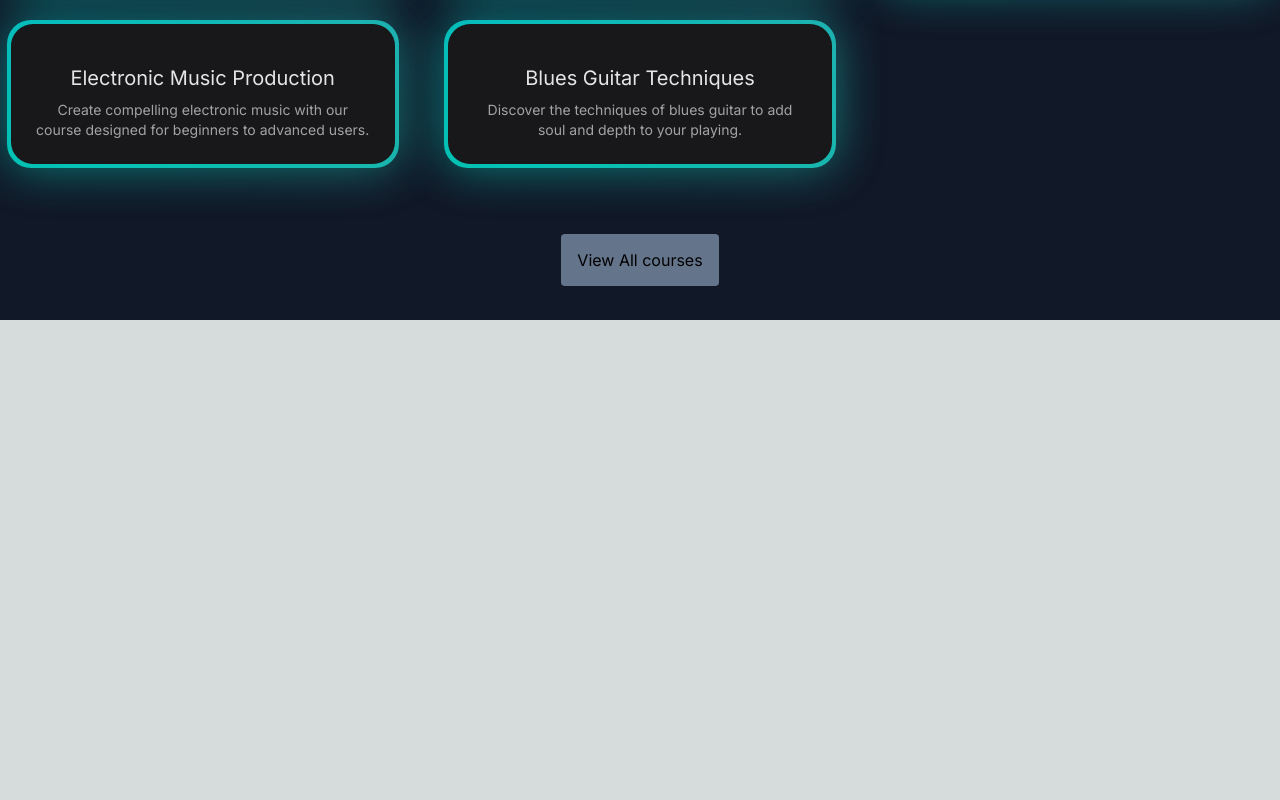
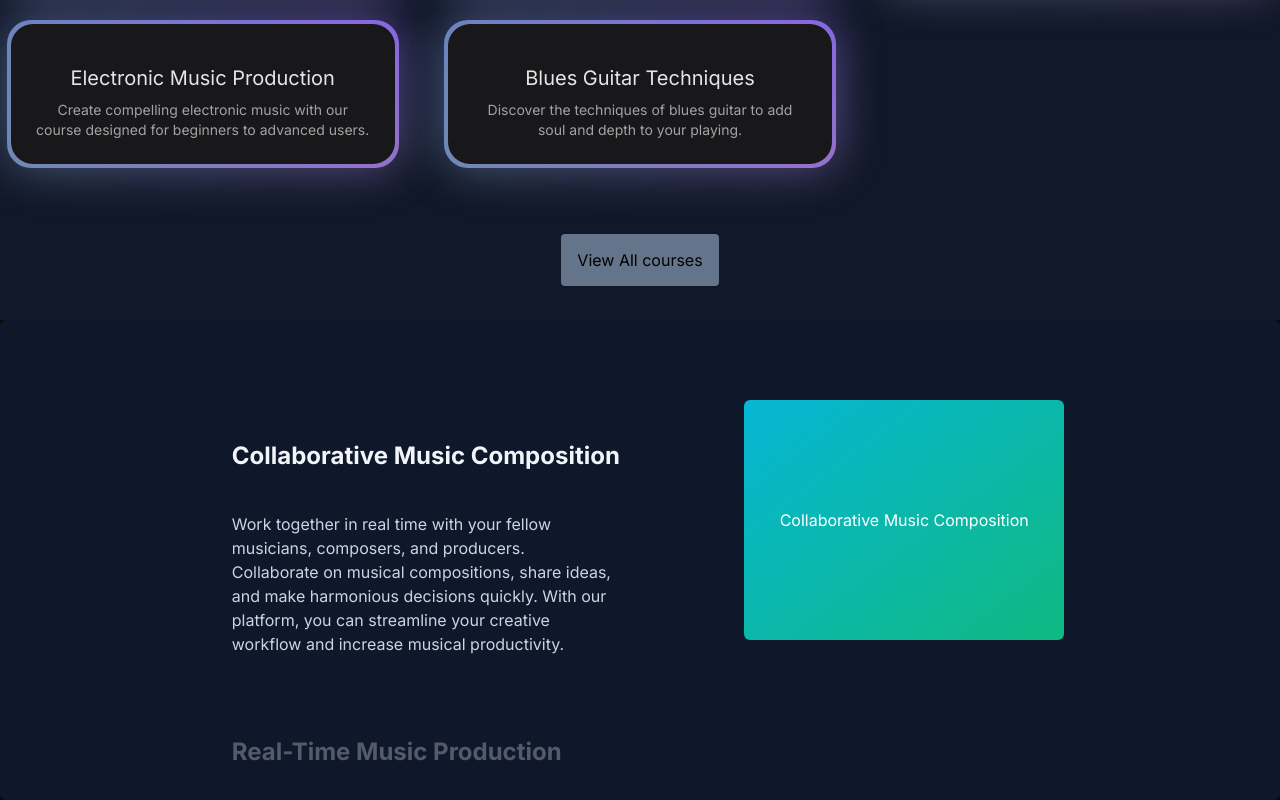
Before and after one commit to Developer-vansh/Music-Nextjs, a Next.js app: page / in a window 1280 px wide. Shown: the part 972-1772 px from the top of the page. Before the commit the page ends 1292 px from the top, so only its background shows below. Built offline with nearby package versions, Linux system fonts and the light colour scheme.

Commit message:
feat: Add WhyChooseUsSection to home page

```diff
--- a/src/app/page.tsx
+++ b/src/app/page.tsx
@@ -1,11 +1,13 @@
 import FeaturedSection from "@/components/FeaturedSection";
 import HeroSection from "@/components/HeroSection";
+import WhyChooseUsSection from "@/components/WhyChooseUsSection";
 
 export default function Home() {
   return (
     <main className="min-h-screen bg-black/[0.96] antialiased bg-grid-white/[0.02]">
     <HeroSection/>
     <FeaturedSection/>
+    <WhyChooseUsSection/>
       </main>
   );
 }
--- /dev/null
+++ b/src/components/WhyChooseUsSection.tsx
@@ -0,0 +1,56 @@
+"use client";
+import React from "react";
+import { StickyScroll } from "./ui/sticky-scroll-reveal";
+import Image from "next/image";
+
+const content = [
+    {
+      title: "Collaborative Music Composition",
+      description:
+        "Work together in real time with your fellow musicians, composers, and producers. Collaborate on musical compositions, share ideas, and make harmonious decisions quickly. With our platform, you can streamline your creative workflow and increase musical productivity.",
+      content: (
+        <div className="h-full w-full bg-[linear-gradient(to_bottom_right,var(--cyan-500),var(--emerald-500))] flex items-center justify-center text-white">
+          Collaborative Music Composition
+        </div>
+      ),
+    },
+    {
+      title: "Real-Time Music Production",
+      description:
+        "See musical changes as they happen. With our platform, you can track every modification in real time. No more confusion about the latest version of your musical project. Say goodbye to the chaos of version control and embrace the simplicity of real-time updates.",
+      content: (
+        <div className="h-full w-full  flex items-center justify-center text-white">
+            Real-Time Music Production
+        </div>
+      ),
+    },
+    {
+      title: "Version Control for Melodies and Beats",
+      description:
+        "Experience real-time updates and never stress about version control again. Our platform ensures that you're always working on the most recent version of your musical composition, eliminating the need for constant manual updates. Stay in the groove, keep your musical team aligned, and maintain the flow of your work without any interruptions.",
+      content: (
+        <div className="h-full w-full bg-[linear-gradient(to_bottom_right,var(--orange-500),var(--yellow-500))] flex items-center justify-center text-white">
+          Version Control for Melodies and Beats
+        </div>
+      ),
+    },
+    {
+      title: "Avoiding Musical Writer's Block",
+      description:
+        "Experience real-time inspiration and never stress about running out of musical ideas. Our platform ensures that you're always fueled with creativity, eliminating the fear of hitting a musical wall. Stay in the flow, keep your musical content fresh, and maintain your artistic momentum.",
+      content: (
+        <div className="h-full w-full bg-[linear-gradient(to_bottom_right,var(--cyan-500),var(--emerald-500))] flex items-center justify-center text-white">
+          Avoiding Musical Writer's Block
+        </div>
+      ),
+    },
+  ];
+
+
+export default function WhyChooseUsSection() {
+  return (
+    <div className="">
+      <StickyScroll content={content} />
+    </div>
+  );
+}
--- /dev/null
+++ b/src/components/ui/sticky-scroll-reveal.tsx
@@ -0,0 +1,112 @@
+"use client";
+import React, { useEffect, useRef, useState } from "react";
+import { useMotionValueEvent, useScroll } from "framer-motion";
+import { motion } from "framer-motion";
+import { cn } from "@/utils/cn";
+
+export const StickyScroll = ({
+  content,
+  contentClassName,
+}: {
+  content: {
+    title: string;
+    description: string;
+    content?: React.ReactNode | any;
+  }[];
+  contentClassName?: string;
+}) => {
+  const [activeCard, setActiveCard] = React.useState(0);
+  const ref = useRef<any>(null);
+  const { scrollYProgress } = useScroll({
+    // uncomment line 22 and comment line 23 if you DONT want the overflow container and want to have it change on the entire page scroll
+    // target: ref
+    container: ref,
+    offset: ["start start", "end start"],
+  });
+  const cardLength = content.length;
+
+  useMotionValueEvent(scrollYProgress, "change", (latest) => {
+    const cardsBreakpoints = content.map((_, index) => index / cardLength);
+    const closestBreakpointIndex = cardsBreakpoints.reduce(
+      (acc, breakpoint, index) => {
+        const distance = Math.abs(latest - breakpoint);
+        if (distance < Math.abs(latest - cardsBreakpoints[acc])) {
+          return index;
+        }
+        return acc;
+      },
+      0
+    );
+    setActiveCard(closestBreakpointIndex);
+  });
+
+  const backgroundColors = [
+    "var(--slate-900)",
+    "var(--black)",
+    "var(--neutral-900)",
+  ];
+  const linearGradients = [
+    "linear-gradient(to bottom right, var(--cyan-500), var(--emerald-500))",
+    "linear-gradient(to bottom right, var(--pink-500), var(--indigo-500))",
+    "linear-gradient(to bottom right, var(--orange-500), var(--yellow-500))",
+  ];
+
+  const [backgroundGradient, setBackgroundGradient] = useState(
+    linearGradients[0]
+  );
+
+  useEffect(() => {
+    setBackgroundGradient(linearGradients[activeCard % linearGradients.length]);
+  }, [activeCard]);
+
+  return (
+    <motion.div
+      animate={{
+        backgroundColor: backgroundColors[activeCard % backgroundColors.length],
+      }}
+      className="h-[30rem] overflow-y-auto flex justify-center relative space-x-10 rounded-md p-10"
+      ref={ref}
+    >
+      <div className="div relative flex items-start px-4">
+        <div className="max-w-2xl">
+          {content.map((item, index) => (
+            <div key={item.title + index} className="my-20">
+              <motion.h2
+                initial={{
+                  opacity: 0,
+                }}
+                animate={{
+                  opacity: activeCard === index ? 1 : 0.3,
+                }}
+                className="text-2xl font-bold text-slate-100"
+              >
+                {item.title}
+              </motion.h2>
+              <motion.p
+                initial={{
+                  opacity: 0,
+                }}
+                animate={{
+                  opacity: activeCard === index ? 1 : 0.3,
+                }}
+                className="text-kg text-slate-300 max-w-sm mt-10"
+              >
+                {item.description}
+              </motion.p>
+            </div>
+          ))}
+          <div className="h-40" />
+        </div>
+      </div>
+      <div
+        style={{ background: backgroundGradient }}
+        className={cn(
+          "hidden lg:block h-60 w-80 rounded-md bg-white sticky top-10 overflow-hidden",
+          contentClassName
+        )}
+      >
+        {content[activeCard].content ?? null}
+      </div>
+    </motion.div>
+  );
+};
```
